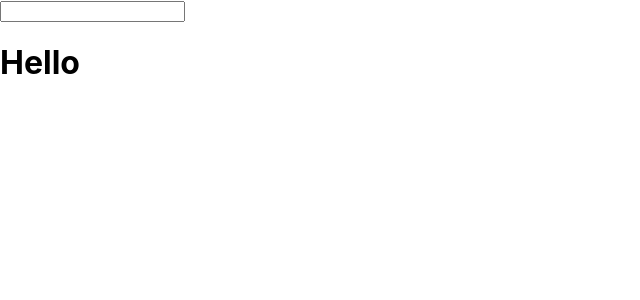
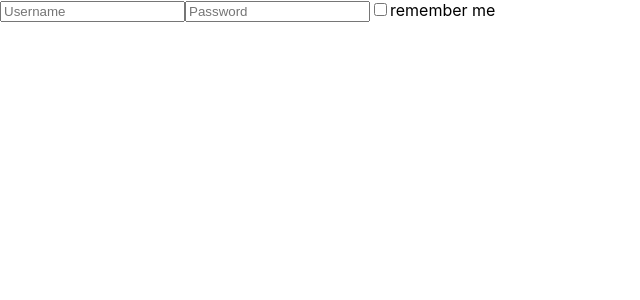
Before and after one commit to AlexMalla/react--exercises, a React (Create React App) app: page / in a window 1280 px wide. Shown: the top 300 px of the page, without its empty margins (0-640 px from the left). Built offline with nearby package versions, Linux system fonts and the light colour scheme.

Commit message:
Ex Forms 02

```diff
--- a/src/App.js
+++ b/src/App.js
@@ -1,8 +1,8 @@
-import InteractiveWelcome from "./InteractiveWelcome";
+import Login from "./Login";
 
 function App() {
   return <div className="App">
-    <InteractiveWelcome />
+    <Login/>
   </div>;
 }
 
--- a/src/InteractiveWelcome.js
+++ /dev/null
@@ -1,28 +0,0 @@
-import React from "react";
-import Welcome from "./Welcome";
-
-
-class InteractiveWelcome extends React.Component {
-    state = {
-        name: ""
-    }
-
-    eventInputChange = (event) => {
-        this.setState((state) => {
-            return { name: state.name = event.target.value }
-        })
-    }
-
-    render() {
-        return (
-            <div>
-                <input value={this.state.name} onChange={this.eventInputChange} />
-                <Welcome name={this.state.name} />
-            </div>)
-    }
-}
-
-
-
-
-export default InteractiveWelcome
--- /dev/null
+++ b/src/Login.js
@@ -0,0 +1,38 @@
+import React from "react";
+
+
+class Login extends React.Component {
+
+    state = {
+        username: '',
+        password: '',
+        checkbox : false
+    }
+
+    HandleSubmit = (event) => {
+        const name = event.target.name
+        const value = event.target.value
+        const checkbox= event.target.checked
+        const type = event.target.type
+
+        this.setState({
+            [name]: type === 'checkbox'
+             ? checkbox
+             : value
+        })
+    }
+
+
+    render() {
+        return <div>
+            <input type="text" name="username" value={this.state.username} onChange={this.HandleSubmit} placeholder="Username" required />
+            <input type="password" name="password" value={this.state.password} onChange={this.HandleSubmit} placeholder="Password" required />
+            <input type="checkbox" name="checkbox" value={this.state.checkbox} onChange={this.HandleSubmit} />
+            <span>remember me</span>
+             </div>
+    }
+}
+
+
+
+export default Login
--- a/src/Welcome.js
+++ /dev/null
@@ -1,11 +0,0 @@
-import React from "react";
-
-class Welcome extends React.Component {
-    render() {
-        return (<h1> Hello {this.props.name}</h1>)
-    }
-}
-
-
-
-export default Welcome
```
